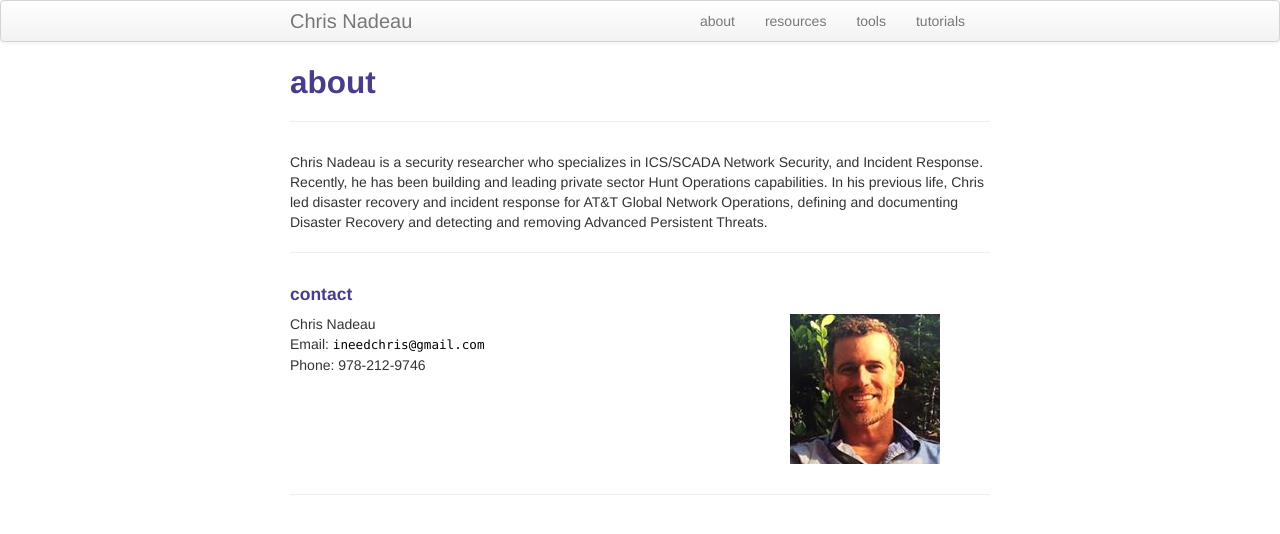
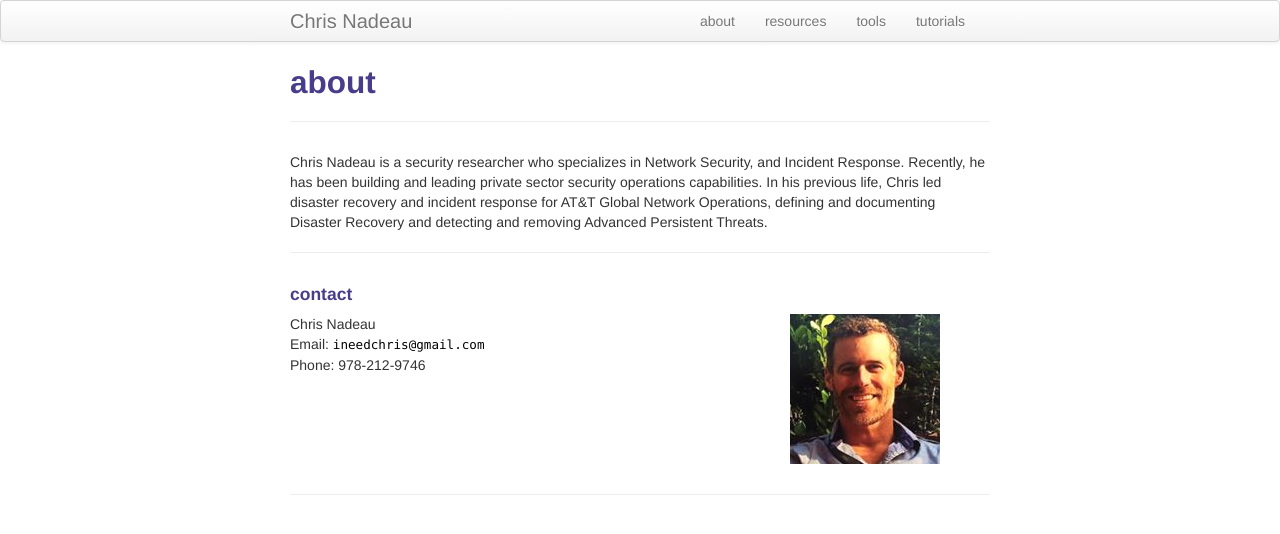
Before and after one commit to dynamicparallax/dynamicparallax.github.io, a Jekyll site: the page built from pages/about.md, in a window 1280 px wide. Shown: the top 534 px of the page. Built offline with Jekyll 4.4.1, drawn with Linux system fonts in a browser that asks for light colours.

Commit message:
Update about.md

```diff
--- a/pages/about.md
+++ b/pages/about.md
@@ -4,7 +4,7 @@ title: about
 description: Chris Nadeau is an Inforamtion Security Professional currently working as an Information Security Architect with focuses on ICS/SCADA, Incident Response, MDM, and DLP
 ---
 
-Chris Nadeau is a security researcher who specializes in ICS/SCADA Network Security, and Incident Response. Recently, he has been building and leading private sector Hunt Operations capabilities. In his previous life, Chris led disaster recovery and incident response for AT&T Global Network Operations, defining and documenting Disaster Recovery and detecting and removing Advanced Persistent Threats.
+Chris Nadeau is a security researcher who specializes in Network Security, and Incident Response. Recently, he has been building and leading private sector security operations capabilities. In his previous life, Chris led disaster recovery and incident response for AT&T Global Network Operations, defining and documenting Disaster Recovery and detecting and removing Advanced Persistent Threats.
 
 ---
 
```
